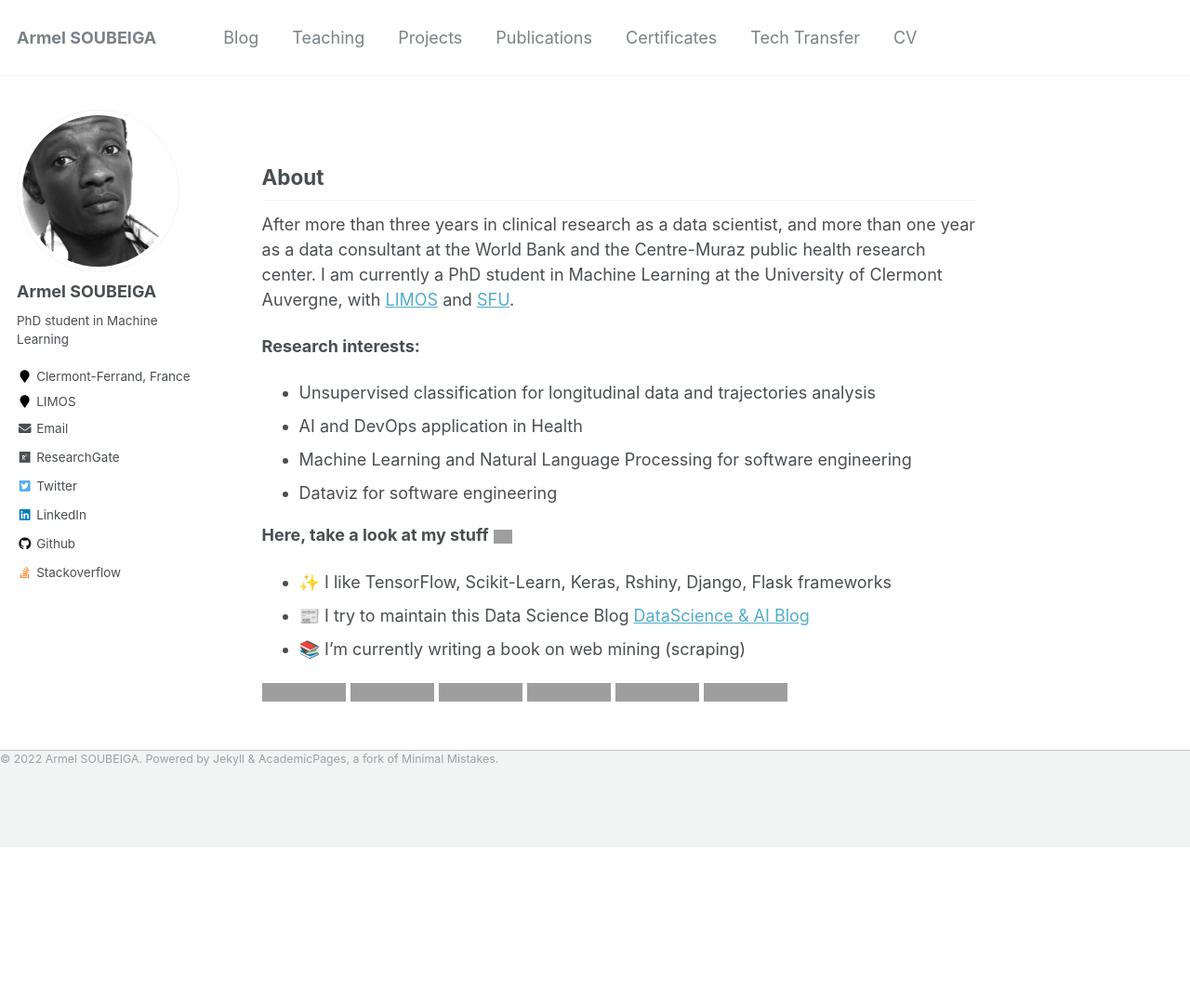
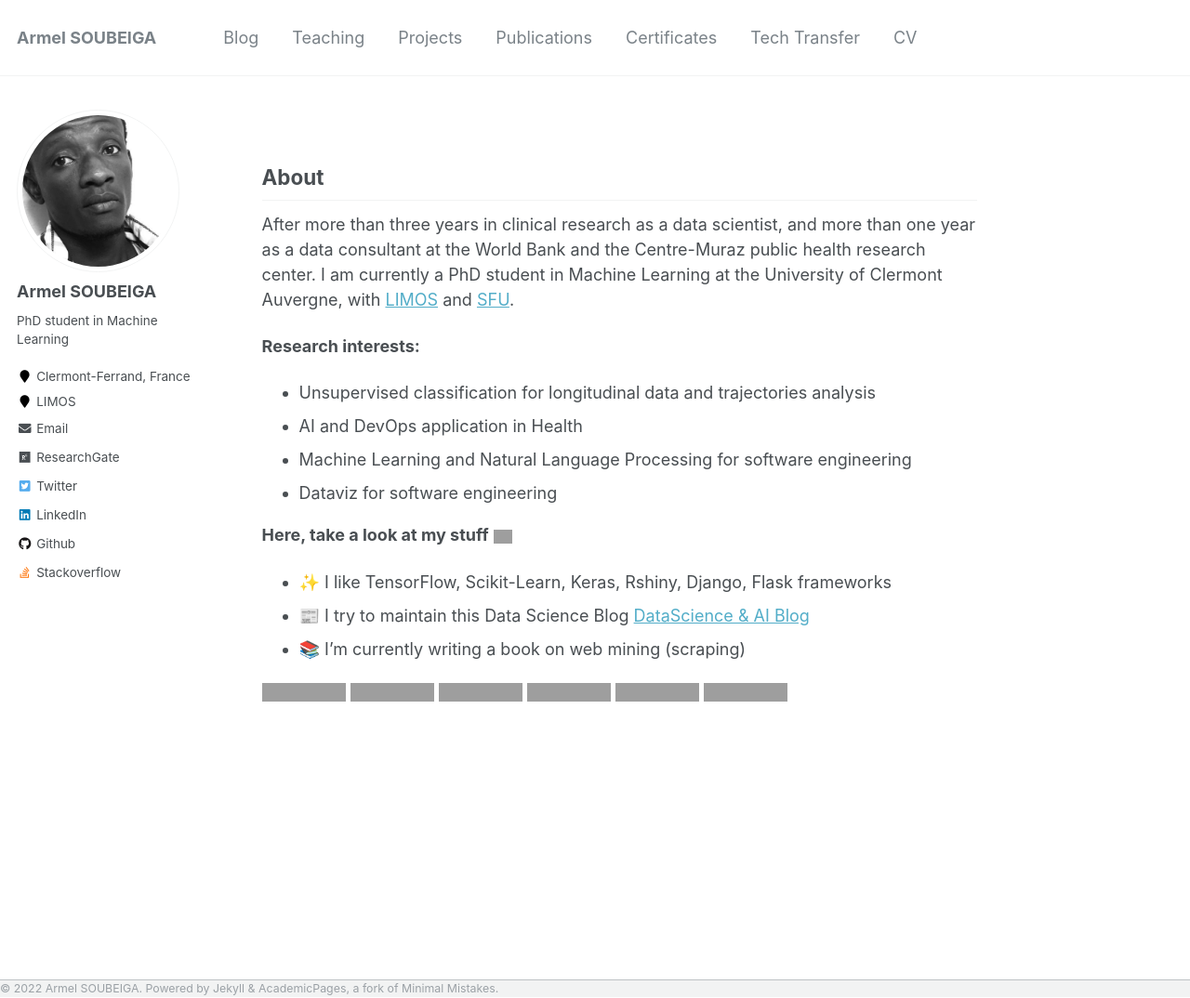
Before and after one commit to armelsoubeiga/neweb, a Jekyll site: the page built from _pages/about.md, in a window 1280 px wide and 1074 px high. Shown: the whole window at 93% size. Built offline with Jekyll 4.4.1, drawn with Linux system fonts in a browser that asks for light colours; grey boxes are pictures that could not be loaded.

Commit message:
Update _footer.scss

```diff
--- a/_sass/_footer.scss
+++ b/_sass/_footer.scss
@@ -9,14 +9,10 @@
   margin-right: 0;
   width: 100%;
   clear: both;
-  /* sticky footer fix start
+  /* sticky footer fix start */
   position: absolute;
   bottom: 0em;
-  height: auto; */
-
-  height: 105px;
-  width: 100%;
-  position: relative;
+  height: auto;
   /* sticky footer fix end */
   margin-top: 0em;
   color: mix(#fff, $gray, 25%);
```
